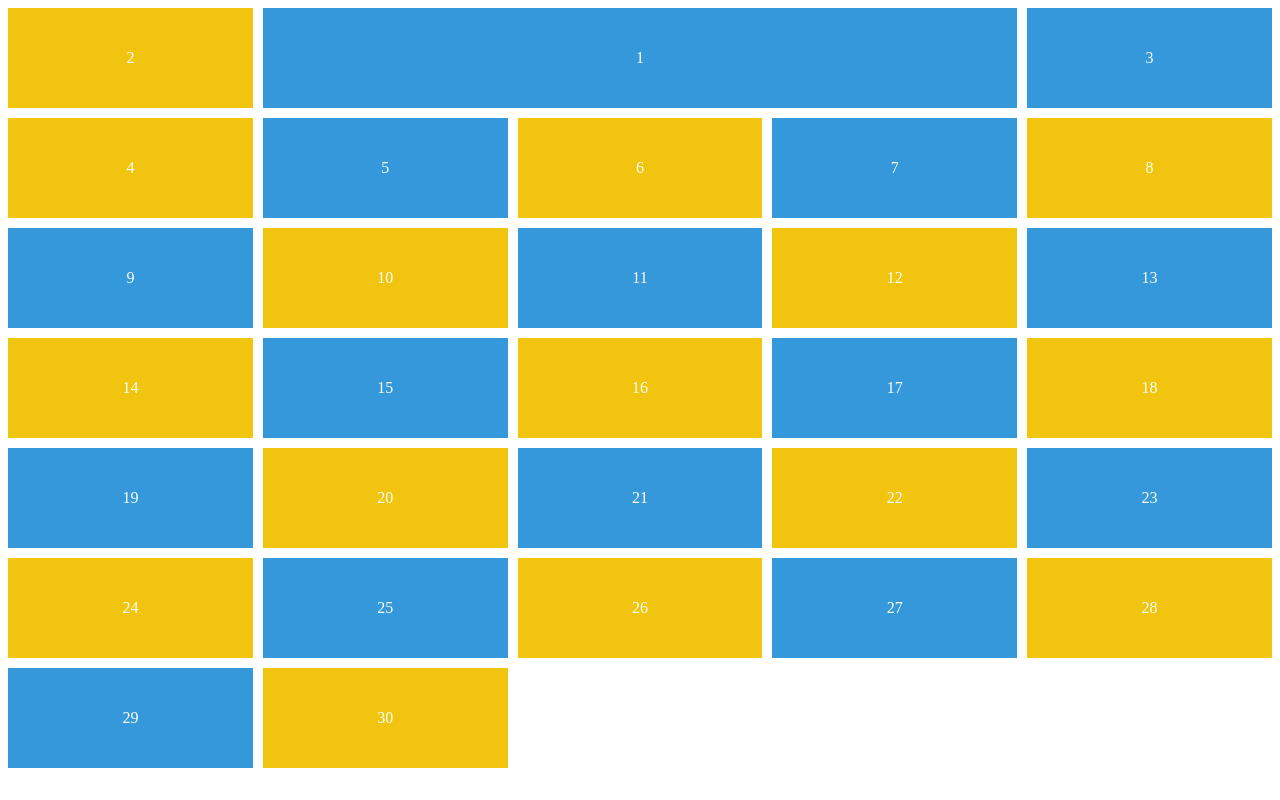
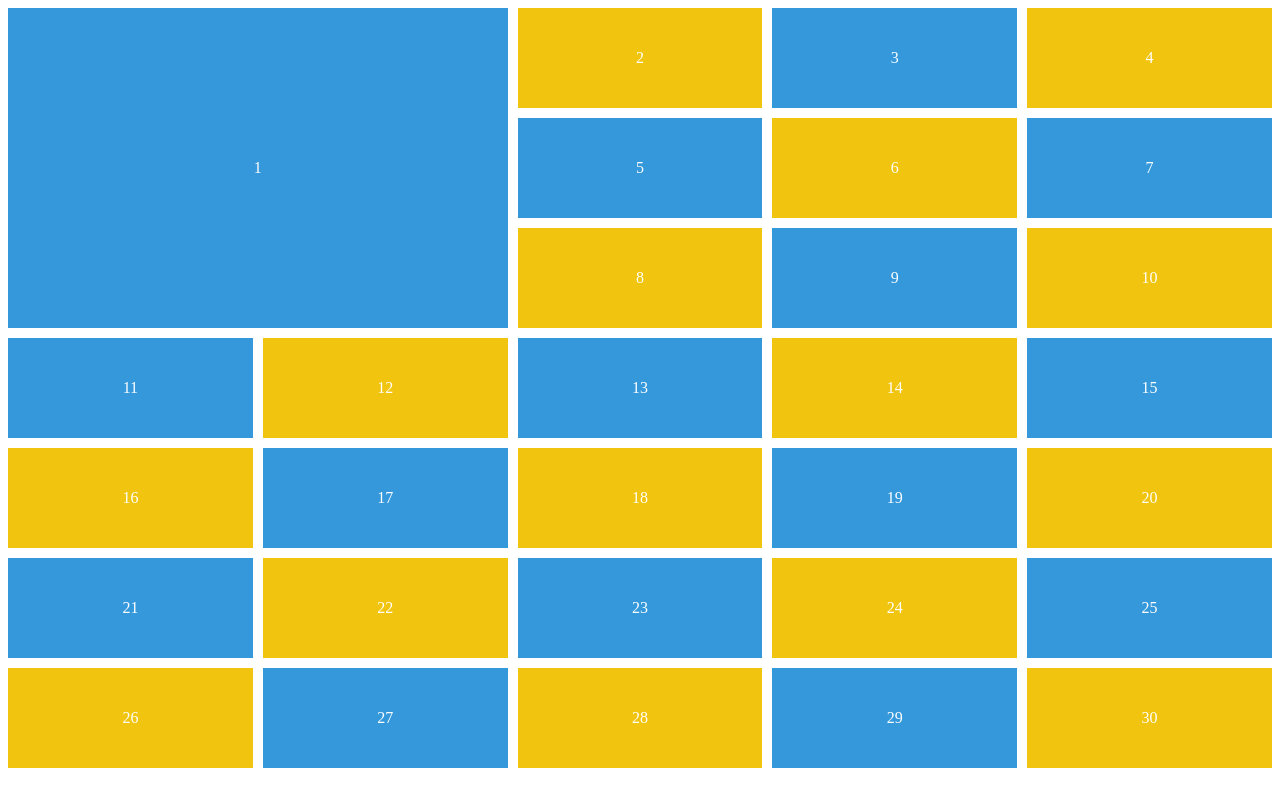
Before and after one commit to chicrock/css-practice, a plain HTML site: page grid.html in a window 1280 px wide. Drawn offline with Linux system fonts and the light colour scheme.

Commit message:
Gird row and span

```diff
--- a/grid.html
+++ b/grid.html
@@ -10,9 +10,15 @@
         display: grid;
         grid-gap: 10px;
         grid-auto-rows: 100px;
+        /* grid-auto-flow: dense; */
+        grid-template-columns: repeat(5, 1fr);
         /* fill empty column */
+        /*
         grid-auto-flow: row dense;
+        */
+        /*
         grid-template-columns: [first-line] 1fr [second-line] 1fr [third-line] 1fr [fourth-line] 1fr [last-line] 1fr;
+        */
         /*
         grid-template-columns: repeat(5, 1fr);
         */
@@ -98,6 +104,13 @@
         background-color: #3498db;
       }
       .box:first-child {
+        /* grid-row-start: 2;
+        grid-row-end: 5; */
+        /*
+        grid-row: 2 / 5;
+        */
+        grid-row: span 3;
+        grid-column: span 2;
         /* Not Column Number, Line Number */
         /* grid-column: 1 / 3; */
         /*
@@ -109,8 +122,8 @@
         /*
         grid-column-end: 3;
         */
-        grid-column-start: second-line;
-        grid-column-end: last-line;
+        /* grid-column-start: second-line;
+        grid-column-end: last-line; */
       }
     </style>
   </head>
```
Also changed, not shown: README.md.
